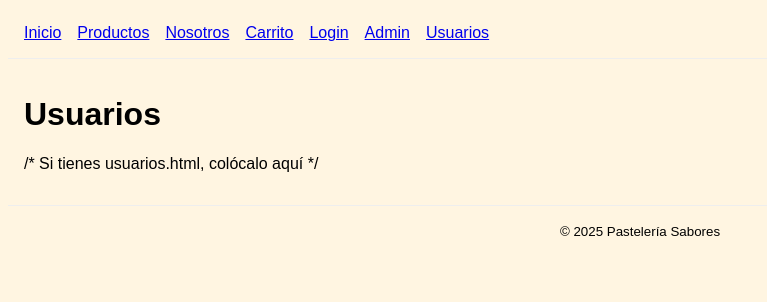
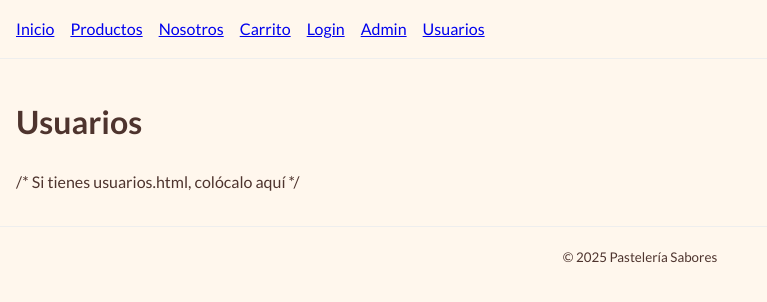
Before and after one commit to GVQ-uwu/Pasteleria_react, a React (Create React App) app: page /usuarios in a window 1280 px wide. Shown: the top 302 px of the page, without its empty margins (0-767 px from the left). Built offline with nearby package versions, Linux system fonts and the light colour scheme.

Commit message:
css nuevo :)

```diff
--- a/src/styles/global.css
+++ b/src/styles/global.css
@@ -1,53 +1,162 @@
-/* Estilos */
-body {
-    margin: 6 px;
-    font-family: Arial, sans-serif;
-    background-color: #FFF5E1;
-    /* crema pastel */
-  }
+@import url("https://fonts.googleapis.com/css2?family=Lato:wght@300;400;700;900&family=Pacifico&display=swap");
 
-  /* Menú lateral */
-  .barra_lateral {
-    width: 200px;
-    height: 100vh;
-    background-color: #8B4513;
-    /* chocolate */
-    color: white;
-    position: fixed;
-    top: 0;
-    left: 0;
-    padding: 20px;
-  }
+:root{
+  --bg: #FFF7ED;
+  --bg-2: #FFF1E6;
+  --panel: #FFFFFF;
+  --choco: #6E3B1F;
+  --choco-2: #8B4513;
+  --rosa: #FFC7D1;
+  --rosa-2: #FF9EB1;
+  --texto: #4E342E;
+  --texto-sec: #8A7E78;
+  --radius: 18px;
+  --shadow-1: 0 6px 20px rgba(110,59,31,.08);
+  --shadow-2: 0 12px 36px rgba(110,59,31,.12);
+}
 
-  .barra_lateral h2 {
-    font-size: 18px;
-    margin-bottom: 20px;
-    text-align: center;
-  }
+html, body, #root{ height: 100%; }
+*{ box-sizing: border-box; }
+body{
+  margin: 0;
+  font-family: "Lato", system-ui, sans-serif;
+  background: var(--bg);
+  color: var(--texto);
+  line-height: 1.6;
+}
 
-  .barra_lateral a {
-    display: block;
-    color: white;
-    text-decoration: none;
-    margin: 10px 0;
-    padding: 8px;
-    border-radius: 5px;
-  }
+/* Navbar */
+.navbar{
+  position: sticky;
+  top: 0;
+  z-index: 100;
+  background: rgba(255,247,237,0.65);
+  backdrop-filter: blur(12px) saturate(150%);
+  border-bottom: 1px solid rgba(110,59,31,0.1);
+  box-shadow: 0 4px 12px rgba(110,59,31,0.05);
+}
+.navbar-inner{
+  display: flex;
+  align-items: center;
+  justify-content: space-between;
+  width: min(100% - 40px, 1200px);
+  margin-inline: auto;
+  padding: 12px 0;
+}
+.brand{
+  display: flex;
+  align-items: center;
+  gap: 10px;
+  font-family: "Pacifico", cursive;
+  font-size: 1.6rem;
+  font-weight: 600;
+  color: var(--choco-2);
+  background: linear-gradient(180deg, rgba(255,199,209,0.45), rgba(255,199,209,0.2));
+  padding: 8px 16px;
+  border-radius: 999px;
+  box-shadow: 0 4px 10px rgba(255,199,209,0.35);
+}
+.nav-links{
+  display: flex;
+  align-items: center;
+  gap: 14px;
+  flex-wrap: wrap;
+}
+.nav-link{
+  position: relative;
+  font-weight: 700;
+  color: var(--texto);
+  padding: 8px 14px;
+  border-radius: 12px;
+  text-decoration: none;
+  transition: color .2s ease;
+}
+.nav-link::after{
+  content: "";
+  position: absolute;
+  inset: 0;
+  background: linear-gradient(180deg, rgba(255,199,209,0.35), rgba(255,199,209,0.15));
+  border-radius: 12px;
+  opacity: 0;
+  transition: opacity .25s ease, transform .25s ease;
+  transform: scale(0.95);
+  z-index: -1;
+}
+.nav-link:hover::after{ opacity: 1; transform: scale(1); }
+.nav-link:hover{ color: var(--choco-2); }
+.nav-link.active{ color: var(--choco-2); font-weight: 900; }
+.nav-link.active::after{ opacity: 1; transform: scale(1); }
 
-  .barra_lateral a:hover {
-    background-color: #FFC0CB;
-    /* rosa suave */
-    color: #5D4037;
-    /* marrón oscuro */
-  }
+/* Container */
+.container{ width: min(100% - 32px, 1200px); margin-inline: auto; }
 
-  /* Contenido principal */
-  .mensaje {
-    margin-left: 220px;
-    /* espacio para el menú */
-    padding: 20px;
-  }
+/* Buttons */
+.btn{
+  display: inline-flex;
+  align-items: center;
+  justify-content: center;
+  gap: 10px;
+  padding: 10px 16px;
+  border-radius: 14px;
+  border: 1px solid transparent;
+  font-weight: 700;
+  cursor: pointer;
+  transition: transform .1s ease, box-shadow .2s ease;
+}
+.btn:active{ transform: translateY(1px); }
+.btn-primary{ background: var(--choco-2); color: #fff; box-shadow: var(--shadow-1); }
+.btn-primary:hover{ box-shadow: var(--shadow-2); }
+.btn-rosa{
+  background: linear-gradient(180deg, var(--rosa), var(--rosa-2));
+  color: #642e1a;
+  border: 1px solid rgba(110,59,31,.12);
+}
+.btn-rosa:hover{ filter: brightness(1.05); }
 
+/* Inputs */
+.label{ display:block; font-weight:700; margin-bottom:6px; }
+.input, .select, .textarea{
+  width:100%; padding:10px 14px;
+  border:1px solid rgba(110,59,31,.2);
+  border-radius:12px;
+  font-size:1rem;
+  outline:none;
+}
+.input:focus, .select:focus, .textarea:focus{
+  border-color: var(--choco-2);
+  box-shadow:0 0 0 3px rgba(139,69,19,.15);
+}
+
+/* Cards & sections */
+.auth-card{
+  background:#fff;
+  border:1px solid rgba(110,59,31,.12);
+  border-radius:18px;
+  padding:24px;
+  box-shadow:var(--shadow-1);
+  max-width:420px;
+  margin:auto;
+}
+.auth-title{
+  text-align:center;
+  font-family:"Pacifico", cursive;
+  color:var(--choco-2);
+}
+
+/* Footer */
+.footer{
+  margin-top:48px;
+  background:linear-gradient(0deg, rgba(110,59,31,.06), rgba(110,59,31,.06)), var(--bg);
+  border-top:1px solid rgba(110,59,31,.12);
+}
+.footer-inner{
+  width:min(100% - 32px,1200px);
+  margin-inline:auto;
+  padding:28px 0;
+  text-align:center;
+  color:var(--texto-sec);
+  font-size:.9rem;
+}
   .mensaje h1 {
     color: #5D4037;
   }
```
